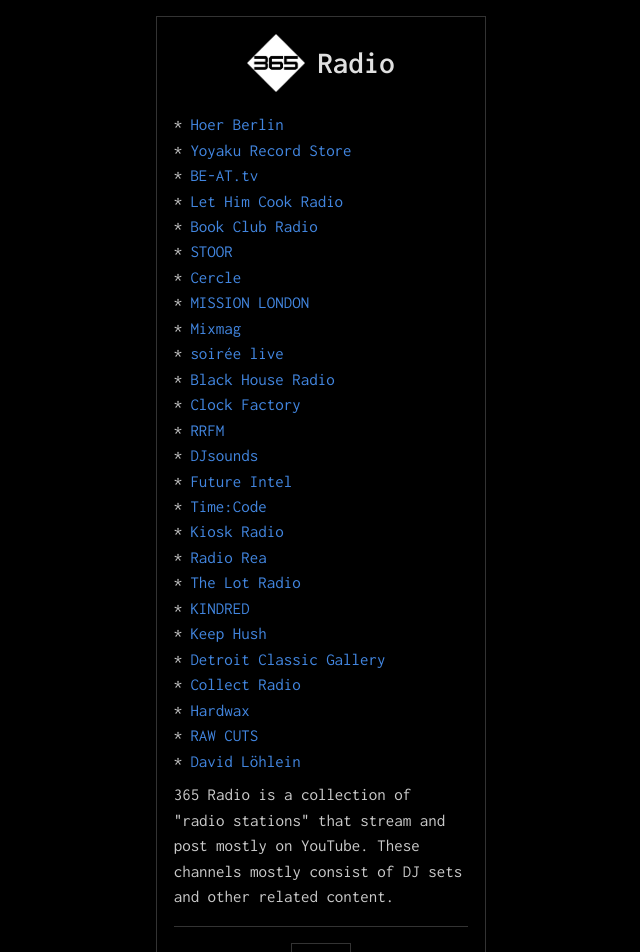
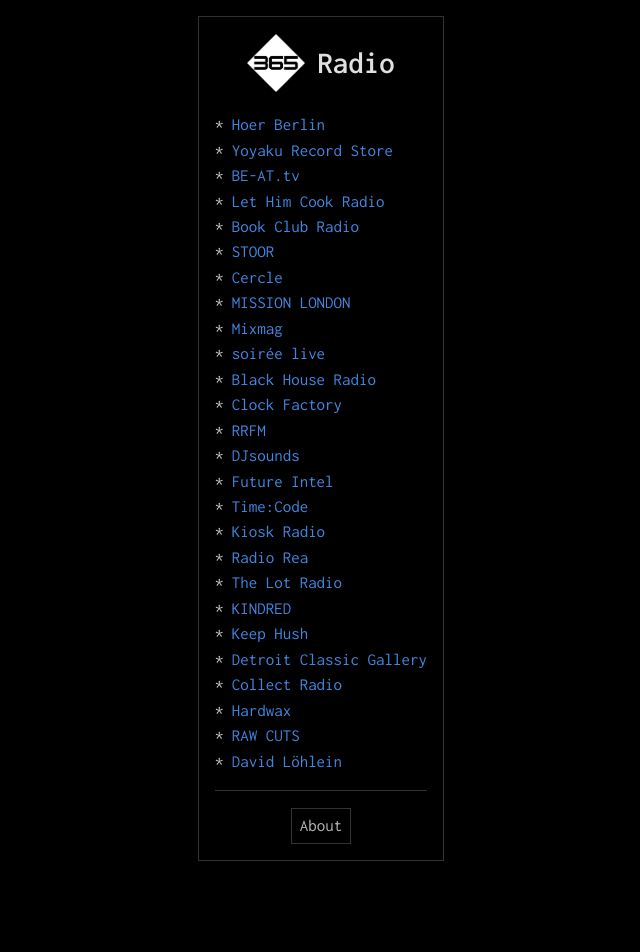
Before and after one commit to itzCozi/baddev.top, a SvelteKit app: page / in a window 1280 px wide. Shown: the top 952 px of the page, without its empty margins (319-959 px from the left). After the commit the page ends 878 px from the top, so only its background shows below. Built offline with nearby package versions, Linux system fonts and the light colour scheme.

Commit message:
remove text from index page

```diff
--- a/src/routes/+page.svelte
+++ b/src/routes/+page.svelte
@@ -1,7 +1,6 @@
 <script lang="ts">
   import Divider from "$lib/type/Divider.svelte";
   import ListItem from "$lib/layout/ListItem.svelte";
-  import Paragraph from "$lib/type/Paragraph.svelte";
   import PageLayout from "$lib/layout/PageLayout.svelte";
   import Button from "$lib/buttons/Button.svelte";
 </script>
@@ -94,10 +93,6 @@
       href="https://www.youtube.com/@davidloehlein"
       text="David Löhlein" />
   </ul>
-  <Paragraph>
-    365 Radio is a collection of "radio stations" that stream and post mostly on YouTube. These
-    channels mostly consist of DJ sets and other related content.
-  </Paragraph>
   <Divider />
   <div class="flex items-center justify-center">
     <Button
```
Also changed, not shown: 1 other file (tests, documents, lock files or other folders).
